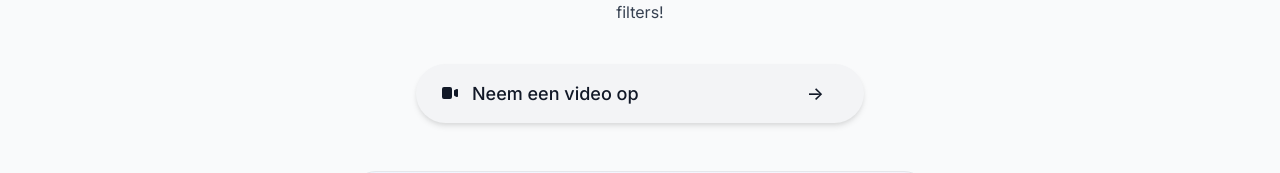
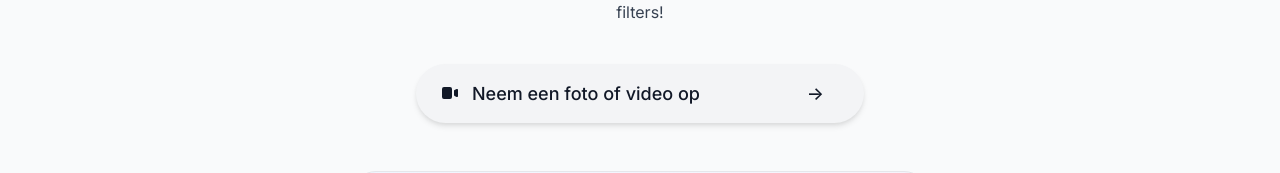
Before and after one commit to chajmaa/GlowUpStudio, a React (Vite) app: page / in a window 1280 px wide. Shown: the part 570-743 px from the top of the page. Built offline with nearby package versions, Linux system fonts and the light colour scheme.

Commit message:
Updated Home.jsx

```diff
--- a/src/pages/Home.jsx
+++ b/src/pages/Home.jsx
@@ -65,7 +65,7 @@ const Home = () => {
             className="btn bg-gray-100 dark:bg-gray-800 text-gray-900 dark:text-white hover:bg-gray-200 dark:hover:bg-gray-700 group w-full max-w-md mx-auto flex items-center justify-center text-lg py-4 rounded-full shadow-md hover:shadow-lg transition-all relative"
           >
             <HiVideoCamera className="mr-3 text-xl" />
-            Neem een video op
+            Neem een foto of video op
             <span className="ml-auto mr-4">→</span>
           </Link>
         </motion.div>
```
